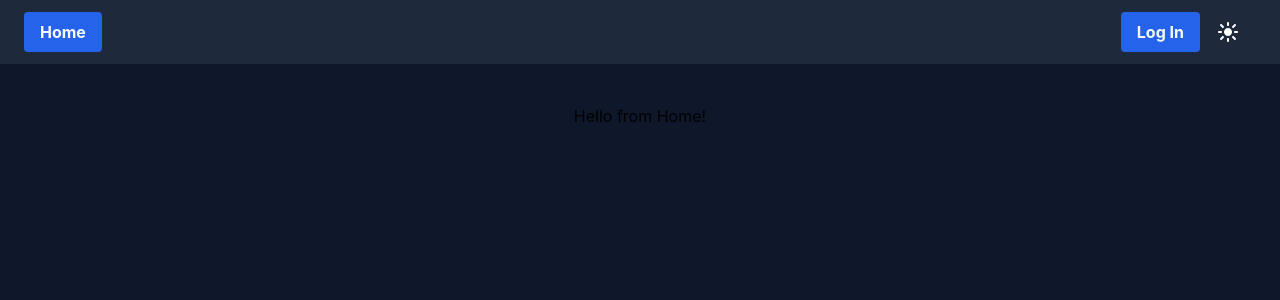
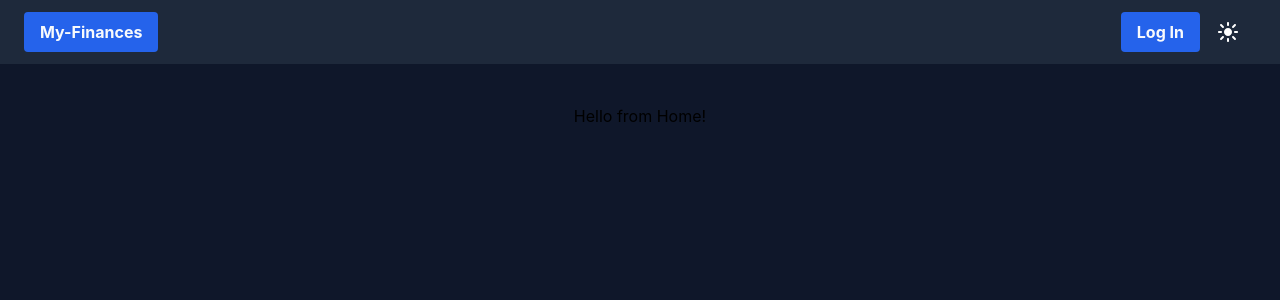
Before and after one commit to sebastianmai/manage-finances, a React (Vite) app in the folder frontend/: page / in a window 1280 px wide. Shown: the top 300 px of the page. Built offline with nearby package versions, Linux system fonts and the light colour scheme; no server answers.

Commit message:
feat: rename navbar Home button to My-Finances

```diff
--- a/frontend/src/components/Navbar.jsx
+++ b/frontend/src/components/Navbar.jsx
@@ -5,7 +5,7 @@ import Profile from './Profile';
 import { useState, useEffect } from 'react';
 
 const navigation = [
-    { name: 'Home', href: '/', current: true },
+    { name: 'My-Finances', href: '/', current: true },
 ]
 
 export default function Navbar({ theme, setTheme }) {
```
